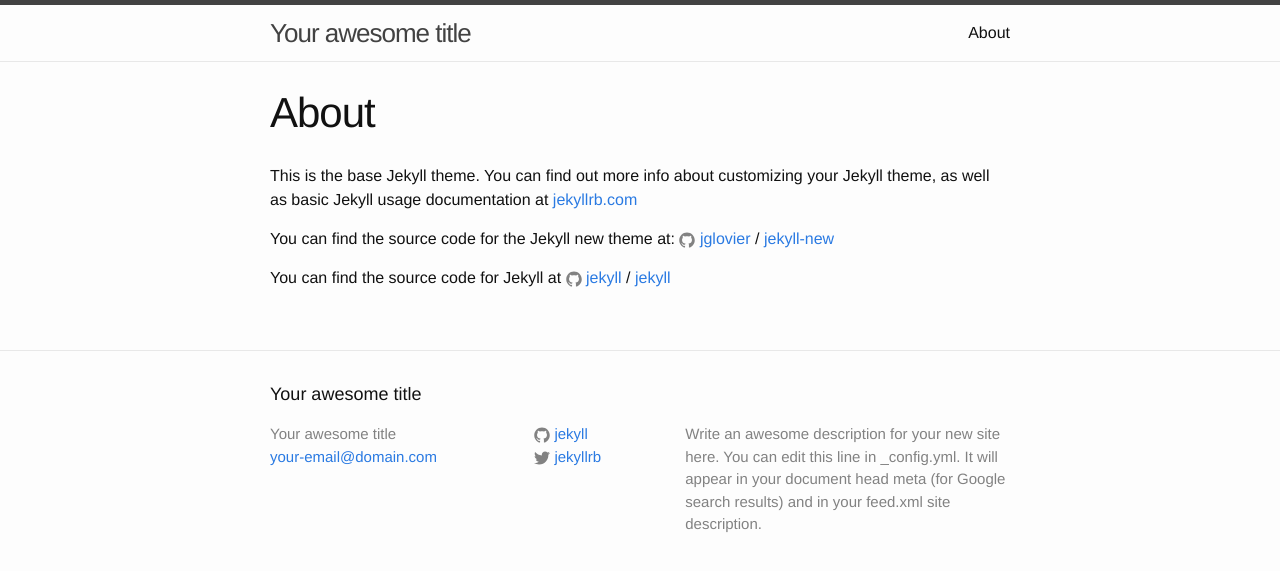
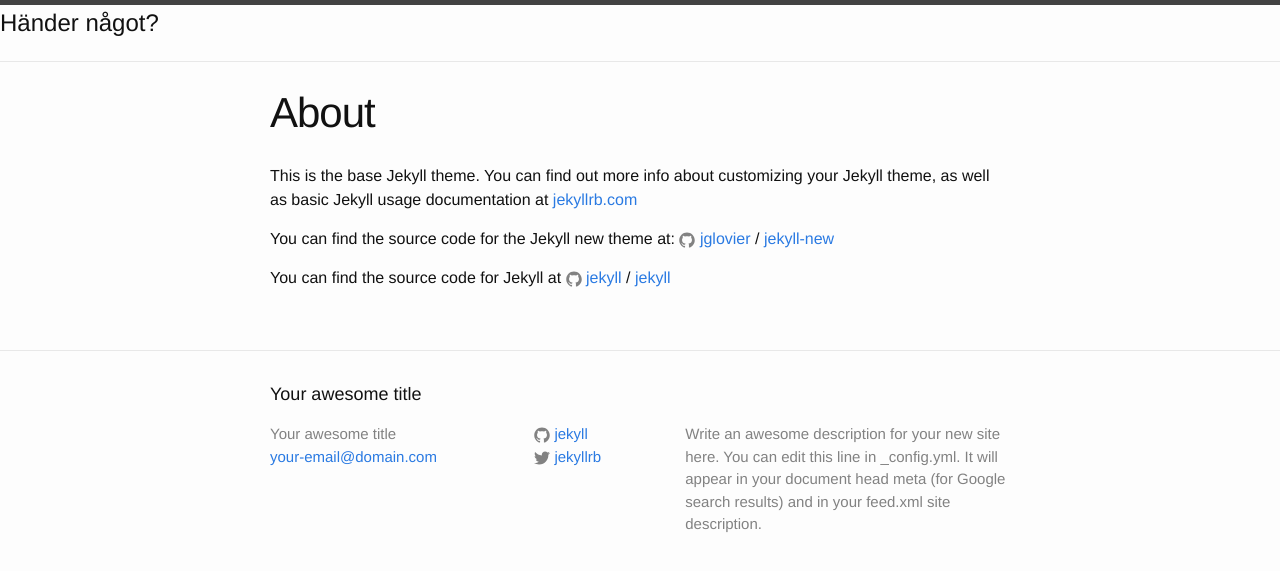
Before and after one commit to SimonBlond/simonBlond.github.io, a Jekyll site: the page built from about.md, in a window 1280 px wide. Shown: the top 571 px of the page. Built offline with Jekyll 4.4.1, drawn with Linux system fonts in a browser that asks for light colours.

Commit message:
Update header.html

```diff
--- a/_includes/header.html
+++ b/_includes/header.html
@@ -1,27 +1,5 @@
 <header class="site-header">
 
-  <div class="wrapper">
-
-    <a class="site-title" href="{{ site.baseurl }}/">{{ site.title }}</a>
-
-    <nav class="site-nav">
-      <a href="#" class="menu-icon">
-        <svg viewBox="0 0 18 15">
-          <path fill="#424242" d="M18,1.484c0,0.82-0.665,1.484-1.484,1.484H1.484C0.665,2.969,0,2.304,0,1.484l0,0C0,0.665,0.665,0,1.484,0 h15.031C17.335,0,18,0.665,18,1.484L18,1.484z"/>
-          <path fill="#424242" d="M18,7.516C18,8.335,17.335,9,16.516,9H1.484C0.665,9,0,8.335,0,7.516l0,0c0-0.82,0.665-1.484,1.484-1.484 h15.031C17.335,6.031,18,6.696,18,7.516L18,7.516z"/>
-          <path fill="#424242" d="M18,13.516C18,14.335,17.335,15,16.516,15H1.484C0.665,15,0,14.335,0,13.516l0,0 c0-0.82,0.665-1.484,1.484-1.484h15.031C17.335,12.031,18,12.696,18,13.516L18,13.516z"/>
-        </svg>
-      </a>
-
-      <div class="trigger">
-        {% for my_page in site.pages %}
-          {% if my_page.title %}
-          <a class="page-link" href="{{ my_page.url | prepend: site.baseurl }}">{{ my_page.title }}</a>
-          {% endif %}
-        {% endfor %}
-      </div>
-    </nav>
-
-  </div>
+  <h2>Händer något?</h2>
 
 </header>
```
